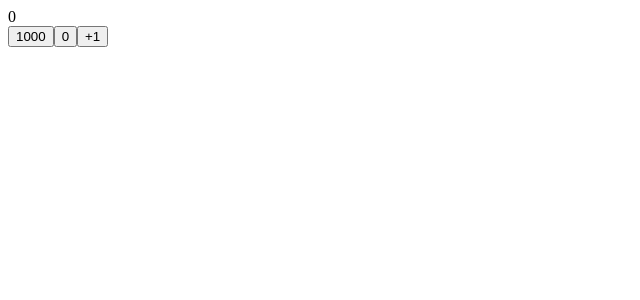
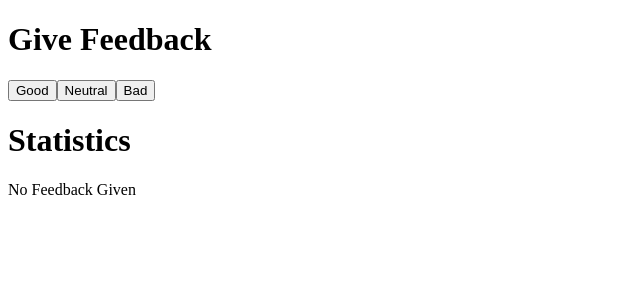
Before and after one commit to SilentGamelan/OpenFullStack, a React (Create React App) app in the folder part1/courseinfo/: page / in a window 1280 px wide. Shown: the top 300 px of the page, without its empty margins (0-640 px from the left). Built offline with nearby package versions, Linux system fonts and the light colour scheme.

Commit message:
Refactors statistics into components

```diff
--- a/part1/courseinfo/src/App.js
+++ b/part1/courseinfo/src/App.js
@@ -1,25 +1,83 @@
 import React, {useState} from 'react'
 
 
-const Display = props => <div>{props.value}</div>
+const Button = ({handleClick, buttonText} ) => {
+  return (
+      <button onClick={handleClick}>{buttonText}</button>
+  )
+}
 
-const Button = (props) => (
-  <button onClick={props.handleClick}>{props.buttonText}</button>
-)
+const Statistic = ({value, text}) => {
+  return (
+    <div>{text} {value}</div>
+  )
+}
+
+const Statistics = ({stats}) => {
+
+  const all = stats.good + stats.neutral + stats.bad
+  if( all === 0) {
+    return (
+      <div>
+        No Feedback Given
+      </div>
+    )
+  }
+
+  const average = (stats.good - stats.bad);
+  const positive = (stats.good / all);
+
+  return(
+    <div>
+      <Statistic text="good" value={stats.good} />
+      <Statistic text="neutral" value={stats.neutral} />
+      <Statistic text="bad" value={stats.bad} />
+      <Statistic text="all" value={all} />
+      <Statistic text="average" value={average} />
+      <Statistic text="positive" value={positive} />
+    </div>
+  )
+
+}
 
 const App = ()=> {
-  const [value, setValue] = useState(0);
+  const [goodFeedback, setGood] = useState(0);
+  const [neutralFeedback, setNeutral] = useState(0);
+  const [badFeedback, setBad] = useState(0);
 
-  const setToValue = (newValue) => () => setValue(newValue);
+  const stats = {
+    good: goodFeedback,
+    neutral: neutralFeedback,
+    bad: badFeedback
+  }
+
+
+  const handleBadClick = () => {
+    setBad(badFeedback + 1);
+  }
+  const handleNeutralClick = () => {
+    setNeutral(neutralFeedback + 1);
+  }
+  const handleGoodClick = () => {
+    setGood(goodFeedback + 1);
+  }
+
 
   return (
     <div>
-      <Display value={value} />
-      <Button handleClick={setToValue(1000)} buttonText="1000" />
-      <Button handleClick={setToValue(0)} buttonText="0"/>
-      <Button handleClick={setToValue(value+1)} buttonText="+1" />
+      <h1>Give Feedback</h1>
+      <Button handleClick={handleGoodClick} buttonText="Good" />
+      <Button handleClick={handleNeutralClick} buttonText="Neutral"/>
+      <Button handleClick={handleBadClick} buttonText="Bad" />
+
+      <h1>Statistics</h1>
+      <Statistics stats={stats} />
+
+
     </div>
   )
+
+
 
 };
 
```
